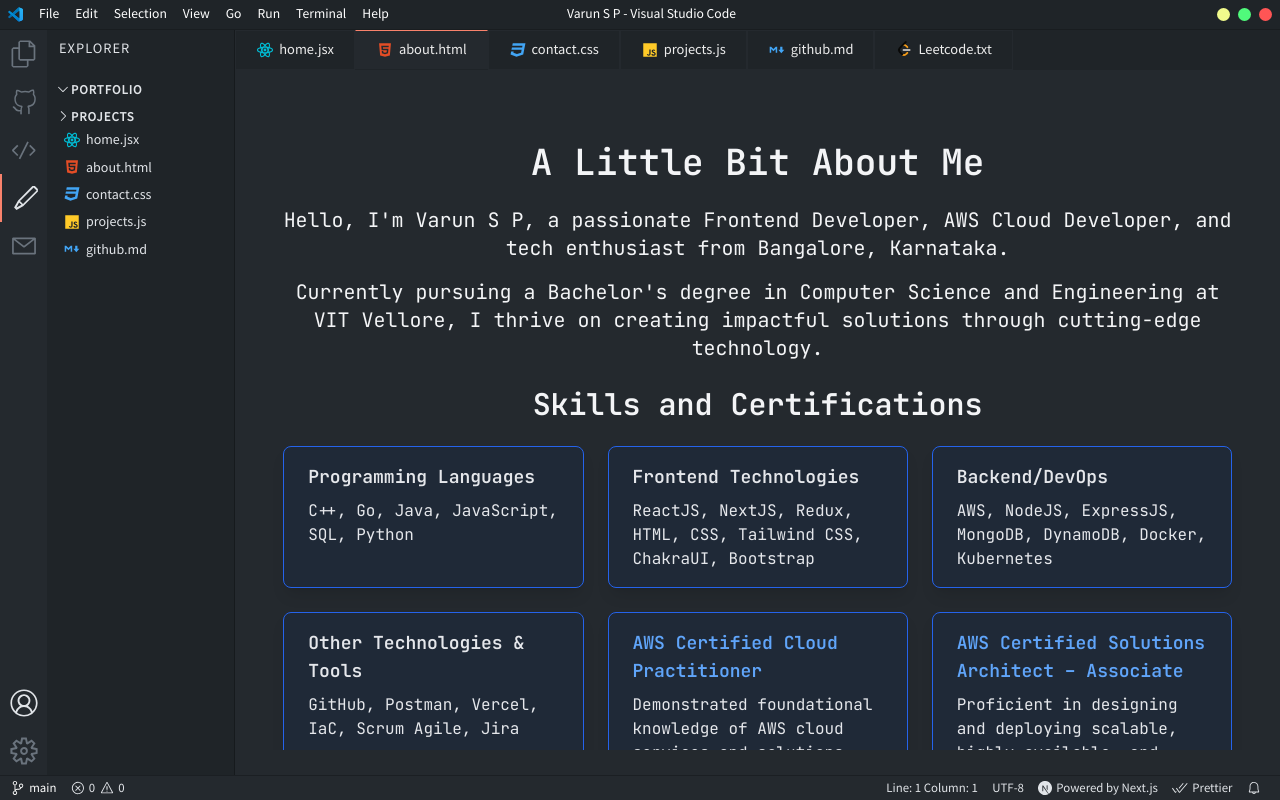
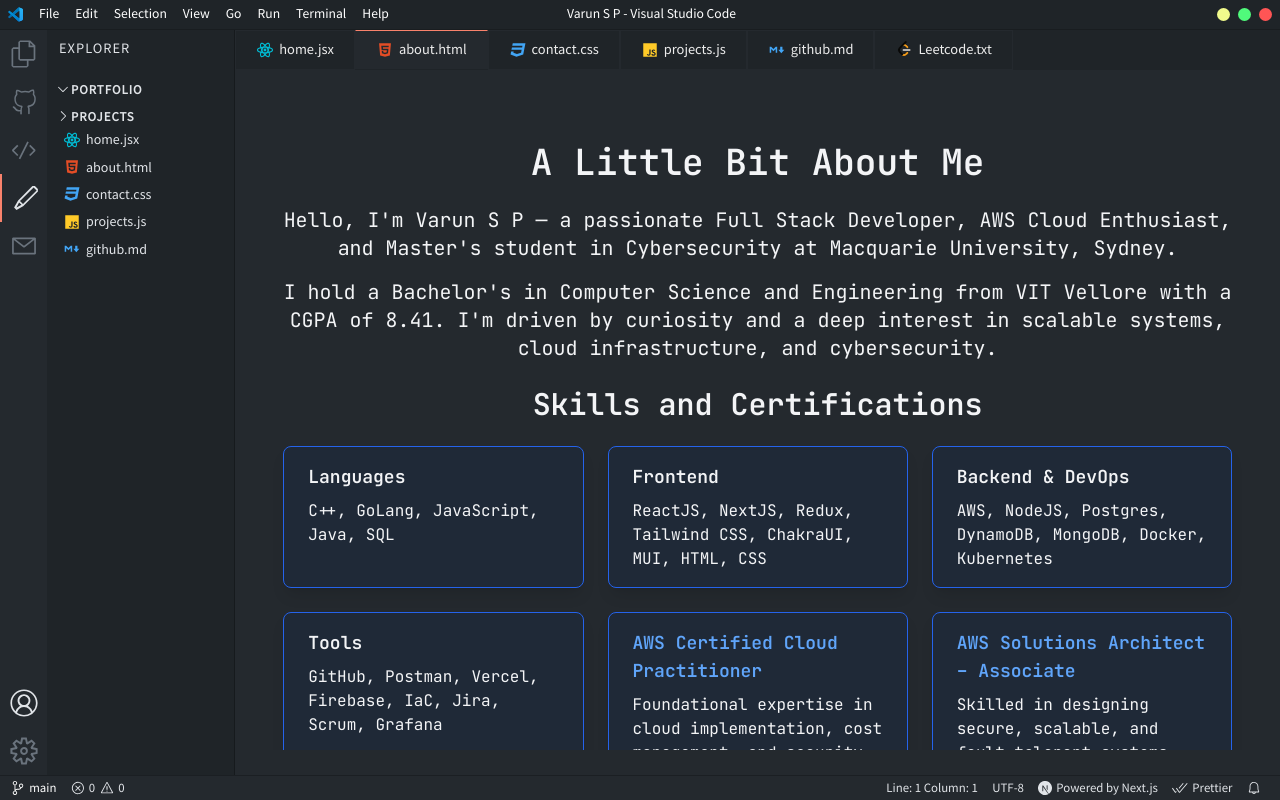
Before and after one commit to varunsp-163/My-portfolio, a Next.js app: page /about in a window 1280 px wide. Built offline with nearby package versions, Linux system fonts and the light colour scheme.

Commit message:
Updated the about page

```diff
--- a/pages/about.jsx
+++ b/pages/about.jsx
@@ -7,70 +7,64 @@
         A Little Bit About Me
       </h1>
       <p className="text-xl mb-4 text-center">
-        Hello, I'm Varun S P, a passionate Frontend Developer, AWS Cloud
-        Developer, and tech enthusiast from Bangalore, Karnataka.
+        Hello, I'm Varun S P — a passionate Full Stack Developer, AWS Cloud
+        Enthusiast, and Master's student in Cybersecurity at Macquarie
+        University, Sydney.
       </p>
       <p className="text-xl mb-6 text-center">
-        Currently pursuing a Bachelor's degree in Computer Science and
-        Engineering at VIT Vellore, I thrive on creating impactful solutions
-        through cutting-edge technology.
+        I hold a Bachelor's in Computer Science and Engineering from VIT Vellore
+        with a CGPA of 8.41. I'm driven by curiosity and a deep interest in
+        scalable systems, cloud infrastructure, and cybersecurity.
       </p>
 
       <h2 className="text-3xl font-bold mb-6 text-center">
         Skills and Certifications
       </h2>
       <div className="grid grid-cols-1 md:grid-cols-2 lg:grid-cols-3 gap-6">
-        <div className="bg-gray-800 border border-blue-600 text-gray-200 py-4 px-6 rounded-lg shadow-lg">
-          <h3 className="text-lg font-semibold mb-2">Programming Languages</h3>
-          <p>C++, Go, Java, JavaScript, SQL, Python</p>
+        <div className="bg-gray-800 border border-blue-600 py-4 px-6 rounded-lg shadow-lg">
+          <h3 className="text-lg font-semibold mb-2">Languages</h3>
+          <p>C++, GoLang, JavaScript, Java, SQL</p>
         </div>
-        <div className="bg-gray-800 border border-blue-600 text-gray-200 py-4 px-6 rounded-lg shadow-lg">
-          <h3 className="text-lg font-semibold mb-2">Frontend Technologies</h3>
-          <p>
-            ReactJS, NextJS, Redux, HTML, CSS, Tailwind CSS, ChakraUI, Bootstrap
-          </p>
+        <div className="bg-gray-800 border border-blue-600 py-4 px-6 rounded-lg shadow-lg">
+          <h3 className="text-lg font-semibold mb-2">Frontend</h3>
+          <p>ReactJS, NextJS, Redux, Tailwind CSS, ChakraUI, MUI, HTML, CSS</p>
         </div>
-        <div className="bg-gray-800 border border-blue-600 text-gray-200 py-4 px-6 rounded-lg shadow-lg">
-          <h3 className="text-lg font-semibold mb-2">Backend/DevOps</h3>
-          <p>AWS, NodeJS, ExpressJS, MongoDB, DynamoDB, Docker, Kubernetes</p>
+        <div className="bg-gray-800 border border-blue-600 py-4 px-6 rounded-lg shadow-lg">
+          <h3 className="text-lg font-semibold mb-2">Backend & DevOps</h3>
+          <p>AWS, NodeJS, Postgres, DynamoDB, MongoDB, Docker, Kubernetes</p>
         </div>
-        <div className="bg-gray-800 border border-blue-600 text-gray-200 py-4 px-6 rounded-lg shadow-lg">
-          <h3 className="text-lg font-semibold mb-2">
-            Other Technologies & Tools
-          </h3>
-          <p>GitHub, Postman, Vercel, IaC, Scrum Agile, Jira</p>
+        <div className="bg-gray-800 border border-blue-600 py-4 px-6 rounded-lg shadow-lg">
+          <h3 className="text-lg font-semibold mb-2">Tools</h3>
+          <p>GitHub, Postman, Vercel, Firebase, IaC, Jira, Scrum, Grafana</p>
         </div>
-        <div className="bg-gray-800 border border-blue-600 text-gray-200 py-4 px-6 rounded-lg shadow-lg">
+        <div className="bg-gray-800 border border-blue-600 py-4 px-6 rounded-lg shadow-lg">
           <h3 className="text-lg font-semibold mb-2">
             <a
-              className="text-blue-400 hover:text-blue-600 transition duration-300"
               href="https://www.credly.com/badges/59a4d4b8-2872-47fe-8324-cd57021d38ae"
               target="_blank"
-              rel="noopener noreferrer"
+              className="text-blue-400 hover:text-blue-600"
             >
               AWS Certified Cloud Practitioner
             </a>
           </h3>
           <p>
-            Demonstrated foundational knowledge of AWS cloud services and
-            solutions, ensuring effective cloud implementation and management.
+            Foundational expertise in cloud implementation, cost management, and
+            security within AWS.
           </p>
         </div>
-        <div className="bg-gray-800 border border-blue-600 text-gray-200 py-4 px-6 rounded-lg shadow-lg">
+        <div className="bg-gray-800 border border-blue-600 py-4 px-6 rounded-lg shadow-lg">
           <h3 className="text-lg font-semibold mb-2">
             <a
-              className="text-blue-400 hover:text-blue-600 transition duration-300"
               href="https://www.credly.com/badges/d7f3a630-f66e-47dd-bdf1-193014bfcc70"
               target="_blank"
-              rel="noopener noreferrer"
+              className="text-blue-400 hover:text-blue-600"
             >
-              AWS Certified Solutions Architect – Associate
+              AWS Solutions Architect – Associate
             </a>
           </h3>
           <p>
-            Proficient in designing and deploying scalable, highly available,
-            and fault-tolerant systems on AWS, leveraging best practices for
-            secure and robust cloud architecture.
+            Skilled in designing secure, scalable, and fault-tolerant systems
+            using AWS architecture best practices.
           </p>
         </div>
       </div>
@@ -79,45 +73,36 @@
         Work Experience
       </h2>
       <div className="space-y-6">
-        <div className="bg-gray-800 border border-green-600 text-gray-200 py-4 px-6 rounded-lg shadow-lg">
+        <div className="bg-gray-800 border border-green-600 py-4 px-6 rounded-lg shadow-lg">
           <h3 className="text-xl font-semibold">
-            BusyFit, Hyderabad (Remote) – Apr 2024 - Present
+            BullForce, Bengaluru – Dec 2024 - Present
           </h3>
-          <p className="italic">React/AWS Developer</p>
+          <p className="italic">Software Engineer Intern</p>
           <ul className="list-disc list-inside mt-2 text-left">
             <li>
-              Created a Lambda trigger to utilize the EventBridge rule and
-              update respective DynamoDB tables
+              Refactored the Expert Recommendation System, improving
+              maintainability and reducing onboarding time by 30%.
             </li>
             <li>
-              Made a POC for implementing the RAG model with Gemini AI using AWS
-              Bedrock and creating an event to sync with the knowledge base and
-              extract required fields from a document in S3.
+              Built a real-time Blog Publishing System, cutting manual effort by
+              40%.
             </li>
             <li>
-              Extracted required fields from uploaded text files using AWS
-              Bedrock for efficient processing.
+              Engineered an investment engine managing ₹3M+ portfolios with
+              enhanced ROI tracking.
             </li>
             <li>
-              Integrated useFetch hook for optimized API interactions, improving
-              code efficiency and maintainability. Designed and developed
-              responsive user interfaces (UI) ensuring cross-device
-              compatibility.
-            </li>
-            <li>
-              Managed application state using Redux for centralized and
-              predictable state management. Implemented modern React hooks for
-              streamlined component logic. Deployed frontend applications using
-              AWS Amplify.
+              Fixed 12+ critical transactional bugs and integrated structured
+              logging using Winston & Grafana.
             </li>
           </ul>
           <p className="mt-2">
-            <strong>Skills:</strong> React.js, AWS, DynamoDB, S3, SQS, Lambda,
-            EventBridge, CloudWatch, API Gateway, HuggingFace, Python,
-            JavaScript, OpenAI, Gemini AI
+            <strong>Skills:</strong> React, Node.js, PostgreSQL, Sequelize, MUI,
+            Grafana, GitLab
           </p>
         </div>
-        <div className="bg-gray-800 border border-green-600 text-gray-200 py-4 px-6 rounded-lg shadow-lg">
+
+        <div className="bg-gray-800 border border-green-600 py-4 px-6 rounded-lg shadow-lg">
           <h3 className="text-xl font-semibold">
             <a
               href="https://drive.google.com/file/d/1pjiCCAn-4YVxyk4WwuS-ByibYQ2UGShX/view?usp=sharing"
@@ -131,33 +116,25 @@
           <p className="italic">React/AWS Developer</p>
           <ul className="list-disc list-inside mt-2 text-left">
             <li>
-              Implemented AWS services using Infrastructure-as-Code (IAC) and
-              created IAM roles for secure access management. Utilized AWS SDK
-              and OpenAPI with DynamoDB clients for efficient data operations.
+              Developed scalable frontend & backend modules for a SaaS platform
+              using React and AWS.
             </li>
             <li>
-              Leveraged DynamoDB for scalable and high-performance data storage.
-              Developed serverless functions using AWS Lambda in GoLang for
-              seamless API operations via API Gateway.
+              Implemented secure backend flows with Lambda, API Gateway, and
+              DynamoDB.
             </li>
             <li>
-              Managed event-driven architecture using EventBridge for
-              streamlined event processing. Monitored application logs
-              effectively using CloudWatch for enhanced troubleshooting and
-              performance monitoring.
-            </li>
-            <li>
-              Implemented file storage solutions using S3 buckets. Ensured
-              secure API endpoints and user authentication with API Gateway and
-              Cognito.
+              Integrated Slack and SNS for automated system notifications and
+              alerts.
             </li>
           </ul>
           <p className="mt-2">
-            <strong>Skills:</strong> React.js, AWS, DynamoDB, S3, Lambda,
-            EventBridge, CloudWatch, API Gateway, Python, Gemini AI
+            <strong>Skills:</strong> React, GoLang, AWS (Lambda, S3,
+            EventBridge), TipTap
           </p>
         </div>
-        <div className="bg-gray-800 border border-green-600 text-gray-200 py-4 px-6 rounded-lg shadow-lg">
+
+        <div className="bg-gray-800 border border-green-600 py-4 px-6 rounded-lg shadow-lg">
           <h3 className="text-xl font-semibold">
             <a
               className="underline underline-offset-8"
@@ -171,137 +148,67 @@
           <p className="italic">Frontend Developer</p>
           <ul className="list-disc list-inside mt-2 text-left">
             <li>
-              Developed and maintained user interfaces using ReactJS, focusing
-              on state management with hooks. Collaborated with designers using
-              Figma to ensure precise implementation of design specifications.
+              Built responsive interfaces in React, collaborated with design
+              teams using Figma, and mentored juniors.
             </li>
             <li>
-              Enhanced application performance and user experience through
-              efficient state management and responsive design practices.
-            </li>
-            <li>
-              Implemented dynamic data fetching and state updates to improve
-              user interactions. Conducted code reviews and provided mentorship
-              to junior developers.
+              Improved UI responsiveness and optimized React performance with
+              hooks and state management.
             </li>
           </ul>
           <p className="mt-2">
-            <strong>Skills:</strong> ReactJS, HTML, CSS, Responsive Designs,
-            Figma, Vercel
+            <strong>Skills:</strong> ReactJS, Tailwind CSS, Redux, Vercel
           </p>
         </div>
       </div>
+
       <h2 className="text-3xl font-bold mt-10 mb-6 text-center">Projects</h2>
       <div className="space-y-6">
-        {/* <div className="bg-gray-800 border border-red-600 text-gray-200 py-4 px-6 rounded-lg shadow-lg">
+        <div className="bg-gray-800 border border-red-600 py-4 px-6 rounded-lg shadow-lg">
           <h3 className="text-xl font-semibold">
-            Real-Time Human Detection in Disaster Scenarios Using UAV Imagery |{" "}
+            Real-Time Human Detection in Disaster Scenarios
+          </h3>
+          <ul className="list-disc list-inside mt-2 text-left">
+            <li>
+              Used YOLOv8 and PP-YOLOe in a cascading model to boost accuracy to
+              90.2% on UAV imagery.
+            </li>
+            <li>
+              Fused RGB, thermal, and multispectral data to improve detection
+              robustness.
+            </li>
+          </ul>
+        </div>
+
+        <div className="bg-gray-800 border border-red-600 py-4 px-6 rounded-lg shadow-lg">
+          <h3 className="text-xl font-semibold">
+            Lung Cancer Detection Using Deep Learning
+          </h3>
+          <ul className="list-disc list-inside mt-2 text-left">
+            <li>
+              Built a hybrid CNN using VGG16 + U-Net++ achieving 96% accuracy in
+              multi-class classification.
+            </li>
+          </ul>
+        </div>
+
+        <div className="bg-gray-800 border border-red-600 py-4 px-6 rounded-lg shadow-lg">
+          <h3 className="text-xl font-semibold">
+            RAG-Email |{" "}
             <a
-              href="https://drive.google.com/file/d/1s783HUXPCmDV9KfbaURuDJqZuET0jg2E/view?usp=sharing"
               className="underline"
+              href="https://github.com/varunsp-163/Rag-Email"
             >
-              Report
+              Code
             </a>
           </h3>
           <ul className="list-disc list-inside mt-2 text-left">
             <li>
-              Developed a GUI-based application for real-time human detection in
-              disaster scenarios, leveraging UAV imagery for effective emergency
-              response.
+              Built an AI email client with Next.js, Pinecone for semantic
+              search, NeonDB, and Clerk auth.
             </li>
             <li>
-              Implemented a model cascading approach combining{" "}
-              <strong>YOLOv8-n</strong> for initial detection and{" "}
-              <strong>PP-YOLOe</strong> for refining results to improve
-              precision and reduce false positives.
-            </li>
-            <li>
-              Integrated multimodal data, including RGB, thermal, and
-              multispectral imagery, to enhance detection accuracy under varying
-              conditions. Achieved an accuracy of <strong>90.2%</strong>.
-            </li>
-            <li>
-              Utilized tools and frameworks such as <strong>Python</strong>,{" "}
-              <strong>PyTorch</strong>,<strong>OpenCV</strong>, and{" "}
-              <strong>Tkinter</strong> for model implementation, data fusion,
-              and GUI development.
-            </li>
-          </ul>
-        </div> */}
-
-        <div className="bg-gray-800 border border-red-600 text-gray-200 py-4 px-6 rounded-lg shadow-lg">
-          <h3 className="text-xl font-semibold">
-            Lung Cancer Detection Using Deep Learning Techniques |{" "}
-            <span className="underline">Research Paper</span>
-          </h3>
-          <ul className="list-disc list-inside mt-2 text-left">
-            <li>
-              Conducted research on the early detection and prediction of lung
-              cancer using Convolutional Neural Networks (CNN), focusing on
-              combining
-              <strong>VGG16</strong> and <strong>U-Net++</strong> models.
-            </li>
-            <li>
-              Developed a hybrid deep learning model utilizing{" "}
-              <strong>VGG16</strong> and
-              <strong>U-Net++</strong> architectures to enhance feature
-              extraction and improve classification accuracy.
-            </li>
-            <li>
-              Achieved an accuracy of <strong>96%</strong> in classifying lung
-              conditions into benign, malignant, and normal categories.
-            </li>
-            <li>
-              Utilized various metrics and graphs to evaluate model performance,
-              ensuring robust validation of the proposed approach.
-            </li>
-          </ul>
-        </div>
-
-        <div className="bg-gray-800 border border-red-600 text-gray-200 py-4 px-6 rounded-lg shadow-lg">
-          <h3 className="text-xl font-semibold">
-            RAG-Email |{" "}
-            <a
-              href="https://github.com/varunsp-163/Rag-Email"
-              className="underline"
-            >
-              Code
-            </a>{" "}
-          </h3>
-          <ul className="list-disc list-inside mt-2 text-left">
-            <li>
-              Built a full-stack, AI-powered email client using{" "}
-              <strong>Next.js 14</strong>, providing a modern and responsive
-              user interface with dynamic email management features.
-            </li>
-            <li>
-              Integrated <strong>Clerk</strong> for authentication, leveraging
-              secure login and user management capabilities, including social
-              login and role-based access control.
-            </li>
-            <li>
-              Utilized <strong>Prisma ORM</strong> with{" "}
-              <strong>PostgreSQL</strong> for robust relational database
-              management and efficient data handling.
-            </li>
-            <li>
-              Leveraged <strong>Pinecone</strong> for vector-based semantic
-              search, enabling rapid and accurate email content retrieval.
-            </li>
-            <li>
-              Optimized performance and scalability using
-              <strong> Neon DB</strong> serverless architecture to handle
-              variable database loads seamlessly.
-            </li>
-            <li>
-              Designed a clean and modern user interface using
-              <strong>Tailwind CSS</strong>, ensuring rapid development and
-              responsiveness.
-            </li>
-            <li>
-              Deployed on <strong>AWS</strong> for reliable scalability and
-              cloud service integration, enhancing application performance and
-              availability.
+              Fully deployed on AWS with responsive UI using Tailwind CSS.
             </li>
           </ul>
         </div>
```
